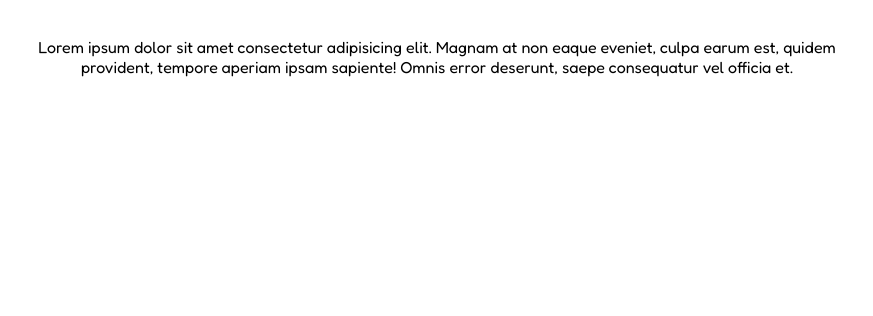
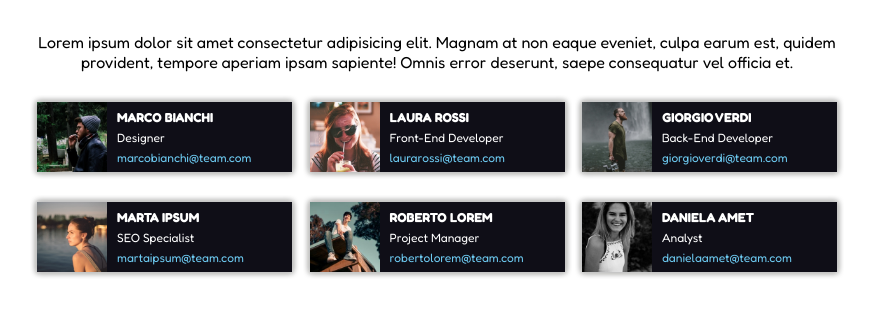
Before and after one commit to RosyDiVilio/html-css-flex-cards, a plain HTML site: page index.html in a window 1280 px wide. Shown: the part 62-378 px from the top of the page, without its empty margins (203-1076 px from the left). Drawn offline with Linux system fonts and the light colour scheme.

Commit message:
add: grill

```diff
--- a/css/style.css
+++ b/css/style.css
@@ -15,5 +15,59 @@
 h1{
     color: #e53170;
     text-transform: capitalize;
-    margin-bottom: 40px;
+    margin-bottom: 35px;
 }
+
+p{
+    margin-bottom: 30px;
+}
+
+#grill{
+    width: 800px;
+    display: flex;
+    flex-wrap: wrap;
+    justify-content: space-between;
+}
+
+.cell{
+    display: flex;
+    width: 255px;
+    height: 70px;
+    background-color: #0f0e17;
+    margin-bottom: 30px;
+    box-shadow: 2px  2px 5px #c4c4c3,
+     -2px -2px 5px #c4c4c3,
+     2px -2px 5px #c4c4c3,
+     -2px  2px 5px #c4c4c3;
+}
+
+img{
+    width: 70px;
+    height: 70px;
+}
+
+.description{
+    padding: 5px 10px;
+    display: flex;
+    flex-direction: column;
+    align-items: flex-start;
+    justify-content: space-around;
+}
+
+.name{
+    color: white;
+    text-transform: uppercase;
+    font-weight: 700;
+    font-size: 13px;
+}
+
+.job{
+    color: white;
+    text-transform: capitalize;
+    font-size: 12px;
+}
+
+.email{
+    color: #6ecbf2;
+    font-size: 12px;
+}
--- a/index.html
+++ b/index.html
@@ -15,6 +15,69 @@
       <h1>meet our team</h1>
 
       <p>Lorem ipsum dolor sit amet consectetur adipisicing elit. Magnam at non eaque eveniet, culpa earum est, quidem provident, tempore aperiam ipsam sapiente! Omnis error deserunt, saepe consequatur vel officia et.</p>
+
+      <!--inizio griglia-->
+      <div id="grill">
+         <!--cella 1-->
+         <div class="cell">
+             <img src="img/male1.png" alt="boy picture">
+             <div class="description">
+                 <span class="name">marco bianchi</span>
+                 <span class="job">designer</span>
+                 <span class="email">marcobianchi@team.com</span>
+             </div>
+         </div>
+
+         <!--cella 2-->
+         <div class="cell">
+             <img src="img/female1.png" alt="boy picture">
+             <div class="description">
+                 <span class="name">laura rossi</span>
+                 <span class="job">front-end developer</span>
+                 <span class="email">laurarossi@team.com</span>
+             </div>
+         </div>
+
+         <!--cella 3-->
+         <div class="cell">
+             <img src="img/male2.png" alt="boy picture">
+             <div class="description">
+                 <span class="name">giorgio verdi</span>
+                 <span class="job">back-end developer</span>
+                 <span class="email">giorgioverdi@team.com</span>
+             </div>
+         </div>
+
+         <!--cella 4-->
+         <div class="cell">
+             <img src="img/female2.png" alt="boy picture">
+             <div class="description">
+                 <span class="name">marta ipsum</span>
+                 <span class="job">SEO specialist</span>
+                 <span class="email">martaipsum@team.com</span>
+             </div>
+         </div>
+
+         <!--cella 5-->
+         <div class="cell">
+             <img src="img/male3.png" alt="boy picture">
+             <div class="description">
+                 <span class="name">roberto lorem</span>
+                 <span class="job">project manager</span>
+                 <span class="email">robertolorem@team.com</span>
+             </div>
+         </div>
+
+         <!--cella 6-->
+         <div class="cell">
+             <img src="img/female3.png" alt="boy picture">
+             <div class="description">
+                 <span class="name">daniela amet</span>
+                 <span class="job">analyst</span>
+                 <span class="email">danielaamet@team.com</span>
+             </div>
+         </div>
+      </div>
     </div>
 </body>
 </html>
```
